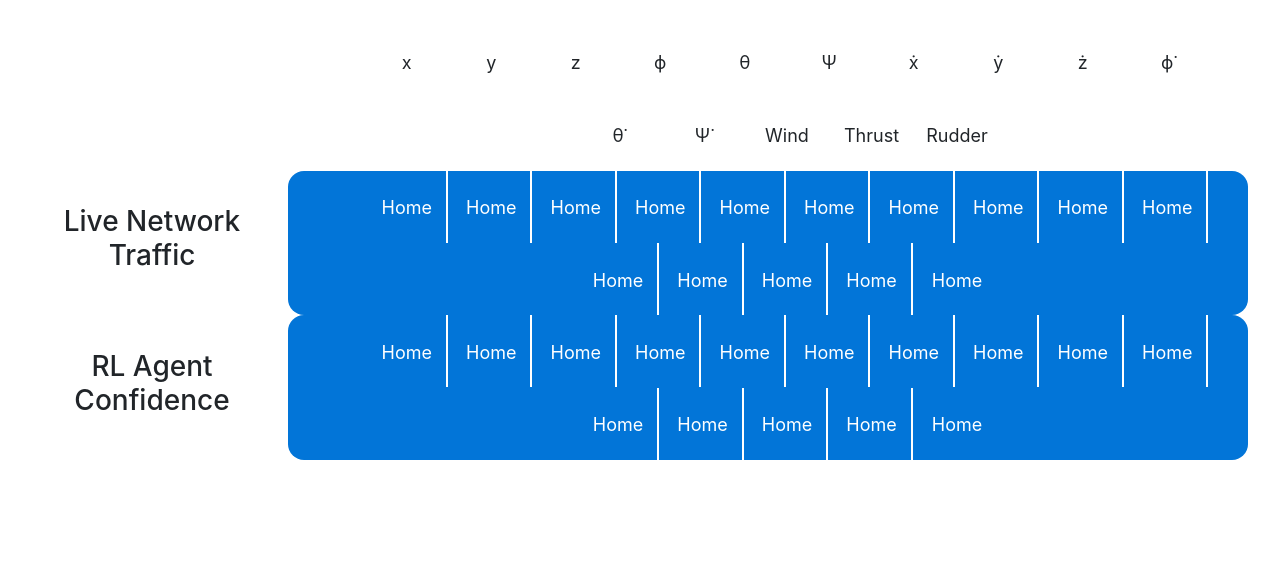
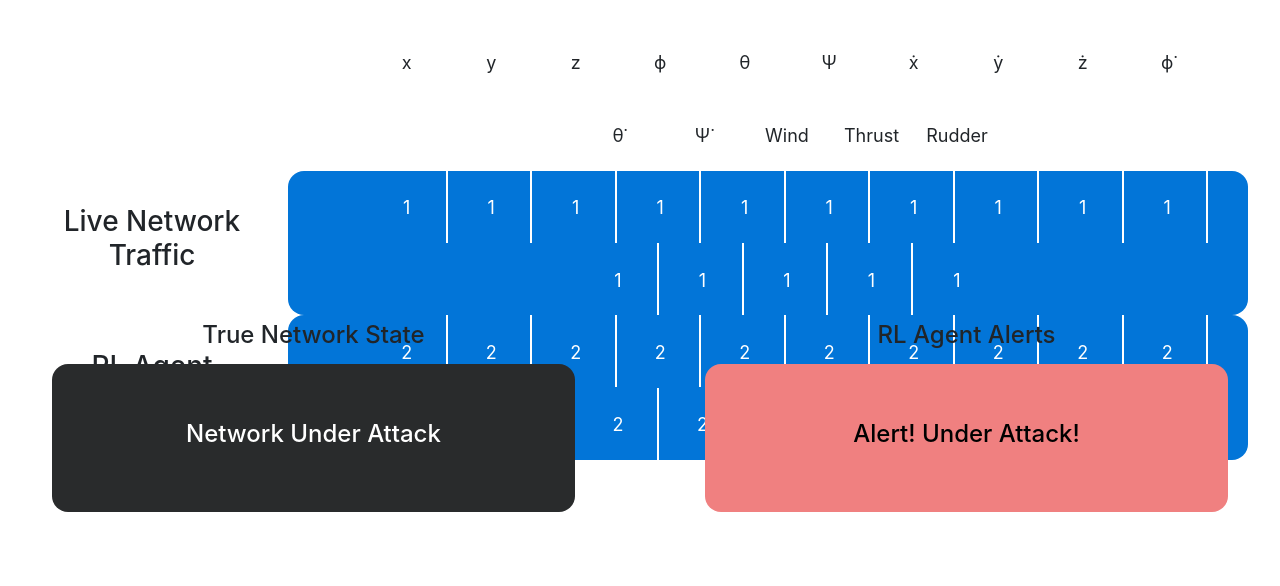
Before and after one commit to jasonjabbour/nta_rl, a Flask app: page / in a window 1280 px wide. Shown: the part 214-800 px from the top of the page. Run offline with Flask 2, Linux system fonts and the light colour scheme.

Commit message:
more dashboard

```diff
--- a/dashboard/dashboard.py
+++ b/dashboard/dashboard.py
@@ -4,7 +4,11 @@
 
 @app.route("/")
 def dashboard_home():
-    return render_template('index.html')
+    return render_template('index.html',
+                           network_traffic=[1]*15,
+                           rl_confidence=[2]*15,
+                           true_network_state=1,
+                           rl_alert=1)
 
 if __name__ == '__main__':
     app.run(debug=True)
--- a/dashboard/static/style/main.css
+++ b/dashboard/static/style/main.css
@@ -83,3 +83,83 @@
 .horizontal-list  p {
     padding-top: 30%;
 }
+
+
+.attack-container {
+    display: grid;
+    grid-template-columns: .2fr 2fr .5fr 2fr .2fr;
+    grid-template-rows: 1fr 1fr 3fr 1fr .5fr;
+    height: 40vh;
+}
+
+
+.attack-container .Network-State-Title {
+    /* start row / start col / end row / end col*/
+    grid-area: 2 / 2 / 3 / 3;
+    text-align: center;
+    display: flex;
+    align-items: center;
+    justify-content: center;
+}
+
+
+.attack-container .RL-Agent-Alert-Title {
+    /* start row / start col / end row / end col*/
+    grid-area: 2 / 4 / 3 / 5;
+    text-align: center;
+    display: flex;
+    align-items: center;
+    justify-content: center;
+}
+
+.attack-container .Network-State-Attack {
+    /* start row / start col / end row / end col*/
+    grid-area: 3 / 2 / 4 / 3;
+    text-align: center;
+    display: flex;
+    align-items: center;
+    justify-content: center;
+    background-color: #292b2c;
+    color: white;
+    border-radius: 1em;
+
+}
+
+.attack-container .Network-State-Benign {
+    /* start row / start col / end row / end col*/
+    grid-area: 3 / 2 / 4 / 3;
+    text-align: center;
+    display: flex;
+    align-items: center;
+    justify-content: center;
+    background-color: #e9ecef;
+    color: black;
+    border-radius: 1em;
+
+}
+
+.attack-container .RL-Agent-Alert {
+    /* start row / start col / end row / end col*/
+    grid-area: 3 / 4 / 4 / 5;
+    text-align: center;
+    display: flex;
+    align-items: center;
+    justify-content: center;
+    background-color: lightcoral;
+    color: black;
+    border-radius: 1em;
+
+}
+
+.attack-container .RL-Agent-Benign {
+    /* start row / start col / end row / end col*/
+    grid-area: 3 / 4 / 4 / 5;
+    text-align: center;
+    display: flex;
+    align-items: center;
+    justify-content: center;
+    background-color: #e9ecef;
+    color: black;
+    border-radius: 1em;
+
+}
--- a/dashboard/templates/index.html
+++ b/dashboard/templates/index.html
@@ -66,21 +66,9 @@
             </div>
             <div class="network-traffic-data data">
                 <ul class="horizontal-list">
-                    <li> <p>Home</p> </li>
-                    <li> <p>Home</p> </li>
-                    <li> <p>Home</p> </li>
-                    <li> <p>Home</p> </li>
-                    <li> <p>Home</p> </li>
-                    <li> <p>Home</p> </li>
-                    <li> <p>Home</p> </li>
-                    <li> <p>Home</p> </li>
-                    <li> <p>Home</p> </li>
-                    <li> <p>Home</p> </li>
-                    <li> <p>Home</p> </li>
-                    <li> <p>Home</p> </li>
-                    <li> <p>Home</p> </li>
-                    <li> <p>Home</p> </li>
-                    <li> <p>Home</p> </li>
+                    {% for datum in network_traffic %}
+                    <li> <p>{{datum}}</p> </li>
+                    {% endfor %}
                 </ul>
             </div>
             <div class="rl-agent-confidence-title">
@@ -88,25 +76,41 @@
             </div>
             <div class="rl-actions data">
                 <ul class="horizontal-list">
-                    <li> <p>Home</p> </li>
-                    <li> <p>Home</p> </li>
-                    <li> <p>Home</p> </li>
-                    <li> <p>Home</p> </li>
-                    <li> <p>Home</p> </li>
-                    <li> <p>Home</p> </li>
-                    <li> <p>Home</p> </li>
-                    <li> <p>Home</p> </li>
-                    <li> <p>Home</p> </li>
-                    <li> <p>Home</p> </li>
-                    <li> <p>Home</p> </li>
-                    <li> <p>Home</p> </li>
-                    <li> <p>Home</p> </li>
-                    <li> <p>Home</p> </li>
-                    <li> <p>Home</p> </li>
+                    {% for conf in rl_confidence %}
+                    <li> <p>{{conf}}</p> </li>
+                    {% endfor %}
                 </ul>
             </div>
+    </div>
 
+    <div class="attack-container">
+        <div class="Network-State-Title">
+            <h4> True Network State </h4>
+        </div>
+        {% if true_network_state == 1 %}
+            <div class="Network-State-Attack">
+                <h4> Network Under Attack </h4>
+            </div>
+        {% else %}
+            <div class="Network-State-Benign">
+                <h4> Benign Traffic </h4>
+            </div>
+        {% endif %}
+
+        <div class="RL-Agent-Alert-Title">
+            <h4> RL Agent Alerts </h4>
+        </div>
+        {% if rl_alert == 1 %}
+            <div class="RL-Agent-Alert">
+                <h4> Alert! Under Attack! </h4>
+            </div>
+        {% else %}
+            <div class="RL-Agent-Benign">
+                <h4> Benign Traffic </h4>
+            </div>
+        {% endif %}
     </div>
+
 
 
   <!-- CDN for JS bootstrap -->
```
